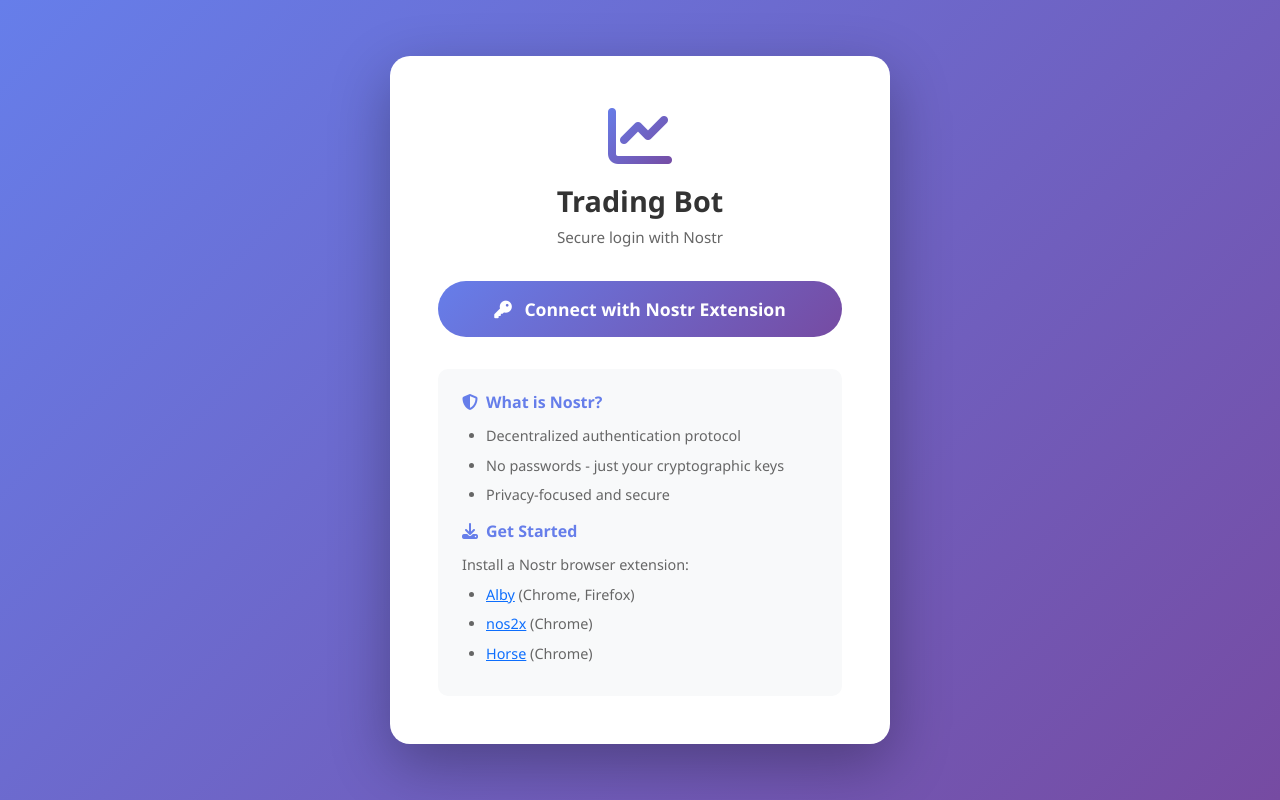
After one commit to laguz/tradingbot, a Flask app: page /login in a window 1280 px wide. The commit adds this page. Run offline with Flask 3, Linux system fonts and the light colour scheme.

Commit message:
Nostr login is working

```diff
--- a/app.py
+++ b/app.py
@@ -1,9 +1,11 @@
 from flask import Flask, render_template, jsonify, request
+from flask_login import login_required, current_user
 # UPDATED: Added get_option_expirations to the import list
 from services.tradier_service import get_account_summary, get_open_positions, get_yearly_pl, get_historical_data, get_option_expirations, get_current_price, check_and_close_positions
 from spread_routes import spreads
 from prediction_routes import predictions
 from ml_performance_routes import ml_performance
+from auth_routes import auth_routes, init_login_manager
 from config import get_config
 from utils.logger import logger
 from database import init_db
@@ -24,7 +26,12 @@ try:
 except Exception as e:
     logger.error(f"Failed to initialize database: {e}")
 
+# Initialize Flask-Login
+init_login_manager(app)
+logger.info("Flask-Login initialized with Nostr authentication")
 
+# Register blueprints
+app.register_blueprint(auth_routes)
 app.register_blueprint(spreads)
 app.register_blueprint(predictions)
 app.register_blueprint(ml_performance)
@@ -32,7 +39,8 @@ app.register_blueprint(ml_performance)
 # --- Main Page Routes ---
 
 @app.route('/')
-def dashboard():
+@login_required
+def index():
     """
     Renders the main dashboard page with live account data.
     """
--- a/requirements.txt
+++ b/requirements.txt
@@ -12,3 +12,5 @@ alembic
 tenacity
 tzdata
 xgboost
+flask-login
+pynostr
--- /dev/null
+++ b/templates/login.html
@@ -0,0 +1,296 @@
+<!DOCTYPE html>
+<html lang="en">
+
+<head>
+    <meta charset="UTF-8">
+    <meta name="viewport" content="width=device-width, initial-scale=1.0">
+    <title>Login with Nostr - Trading Bot</title>
+    <link href="https://cdn.jsdelivr.net/npm/bootstrap@5.3.0/dist/css/bootstrap.min.css" rel="stylesheet">
+    <link rel="stylesheet" href="https://cdnjs.cloudflare.com/ajax/libs/font-awesome/6.4.0/css/all.min.css">
+    <style>
+        body {
+            background: linear-gradient(135deg, #667eea 0%, #764ba2 100%);
+            min-height: 100vh;
+            display: flex;
+            align-items: center;
+            justify-content: center;
+            font-family: 'Segoe UI', Tahoma, Geneva, Verdana, sans-serif;
+        }
+
+        .login-container {
+            background: white;
+            border-radius: 20px;
+            box-shadow: 0 20px 60px rgba(0, 0, 0, 0.3);
+            padding: 3rem;
+            max-width: 500px;
+            width: 100%;
+        }
+
+        .logo {
+            text-align: center;
+            margin-bottom: 2rem;
+        }
+
+        .logo i {
+            font-size: 4rem;
+            background: linear-gradient(135deg, #667eea 0%, #764ba2 100%);
+            -webkit-background-clip: text;
+            -webkit-text-fill-color: transparent;
+            background-clip: text;
+        }
+
+        .logo h1 {
+            font-size: 1.8rem;
+            font-weight: 700;
+            color: #333;
+            margin-top: 1rem;
+        }
+
+        .logo p {
+            color: #666;
+            font-size: 0.95rem;
+        }
+
+        .nostr-icon {
+            width: 60px;
+            height: 60px;
+            margin: 0 auto 1rem;
+            display: block;
+        }
+
+        .btn-nostr {
+            background: linear-gradient(135deg, #667eea 0%, #764ba2 100%);
+            border: none;
+            color: white;
+            padding: 15px 30px;
+            border-radius: 50px;
+            font-size: 1.1rem;
+            font-weight: 600;
+            width: 100%;
+            transition: all 0.3s ease;
+        }
+
+        .btn-nostr:hover {
+            transform: translateY(-2px);
+            box-shadow: 0 10px 30px rgba(102, 126, 234, 0.4);
+            color: white;
+        }
+
+        .btn-nostr:disabled {
+            opacity: 0.6;
+            cursor: not-allowed;
+        }
+
+        .info-box {
+            background: #f8f9fa;
+            border-radius: 10px;
+            padding: 1.5rem;
+            margin-top: 2rem;
+        }
+
+        .info-box h6 {
+            color: #667eea;
+            margin-bottom: 0.8rem;
+            font-weight: 600;
+        }
+
+        .info-box ul {
+            margin: 0;
+            padding-left: 1.5rem;
+            color: #666;
+            font-size: 0.9rem;
+        }
+
+        .info-box li {
+            margin-bottom: 0.5rem;
+        }
+
+        .status-message {
+            margin-top: 1rem;
+            padding: 1rem;
+            border-radius: 10px;
+            display: none;
+        }
+
+        .status-message.success {
+            background: #d4edda;
+            color: #155724;
+            border: 1px solid #c3e6cb;
+        }
+
+        .status-message.error {
+            background: #f8d7da;
+            color: #721c24;
+            border: 1px solid #f5c6cb;
+        }
+
+        .spinner {
+            display: inline-block;
+            width: 20px;
+            height: 20px;
+            border: 3px solid rgba(255, 255, 255, .3);
+            border-radius: 50%;
+            border-top-color: white;
+            animation: spin 0.8s linear infinite;
+        }
+
+        @keyframes spin {
+            to {
+                transform: rotate(360deg);
+            }
+        }
+    </style>
+</head>
+
+<body>
+    <div class="login-container">
+        <div class="logo">
+            <i class="fas fa-chart-line"></i>
+            <h1>Trading Bot</h1>
+            <p>Secure login with Nostr</p>
+        </div>
+
+        <button id="loginBtn" class="btn btn-nostr">
+            <i class="fas fa-key me-2"></i>
+            Connect with Nostr Extension
+        </button>
+
+        <div id="statusMessage" class="status-message"></div>
+
+        <div class="info-box">
+            <h6><i class="fas fa-shield-alt me-2"></i>What is Nostr?</h6>
+            <ul>
+                <li>Decentralized authentication protocol</li>
+                <li>No passwords - just your cryptographic keys</li>
+                <li>Privacy-focused and secure</li>
+            </ul>
+
+            <h6 class="mt-3"><i class="fas fa-download me-2"></i>Get Started</h6>
+            <p class="mb-2" style="color: #666; font-size: 0.9rem;">
+                Install a Nostr browser extension:
+            </p>
+            <ul>
+                <li><a href="https://getalby.com/" target="_blank">Alby</a> (Chrome, Firefox)</li>
+                <li><a href="https://github.com/fiatjaf/nos2x" target="_blank">nos2x</a> (Chrome)</li>
+                <li><a href="https://github.com/supertestnet/horse" target="_blank">Horse</a> (Chrome)</li>
+            </ul>
+        </div>
+    </div>
+
+    <script>
+        const loginBtn = document.getElementById('loginBtn');
+        const statusMessage = document.getElementById('statusMessage');
+
+        function showStatus(message, isError = false) {
+            statusMessage.textContent = message;
+            statusMessage.className = 'status-message ' + (isError ? 'error' : 'success');
+            statusMessage.style.display = 'block';
+        }
+
+        function hideStatus() {
+            statusMessage.style.display = 'none';
+        }
+
+        async function loginWithNostr() {
+            hideStatus();
+
+            // Check if Nostr extension is available
+            if (!window.nostr) {
+                showStatus('No Nostr extension found. Please install Alby, nos2x, or another Nostr extension.', true);
+                return;
+            }
+
+            loginBtn.disabled = true;
+            loginBtn.innerHTML = '<span class="spinner me-2"></span> Connecting...';
+
+            try {
+                // Get public key from extension
+                const pubkey = await window.nostr.getPublicKey();
+                console.log('Public key:', pubkey);
+
+                // Get challenge from server
+                loginBtn.innerHTML = '<span class="spinner me-2"></span> Getting challenge...';
+                const challengeRes = await fetch('/api/auth/challenge', {
+                    method: 'POST',
+                    headers: { 'Content-Type': 'application/json' },
+                    body: JSON.stringify({ pubkey })
+                });
+
+                if (!challengeRes.ok) {
+                    throw new Error('Failed to get challenge');
+                }
+
+                const { challenge } = await challengeRes.json();
+                console.log('Challenge received');
+
+                // Sign challenge with extension
+                loginBtn.innerHTML = '<span class="spinner me-2"></span> Please sign in your Nostr extension...';
+
+                const signedEvent = await window.nostr.signEvent({
+                    kind: 22242,  // Custom kind for auth
+                    created_at: Math.floor(Date.now() / 1000),
+                    tags: [],
+                    content: challenge
+                });
+
+                const signature = signedEvent.sig;
+                console.log('Challenge signed');
+
+                // Get user metadata if available
+                let metadata = {};
+                try {
+                    const metadataRes = await fetch(`https://relay.nostr.info/${pubkey}/metadata`);
+                    if (metadataRes.ok) {
+                        metadata = await metadataRes.json();
+                    }
+                } catch (e) {
+                    console.log('Could not fetch metadata');
+                }
+
+                // Verify signature with server
+                loginBtn.innerHTML = '<span class="spinner me-2"></span> Verifying...';
+                const verifyRes = await fetch('/api/auth/verify', {
+                    method: 'POST',
+                    headers: { 'Content-Type': 'application/json' },
+                    body: JSON.stringify({
+                        pubkey,
+                        signature,
+                        metadata
+                    })
+                });
+
+                if (!verifyRes.ok) {
+                    throw new Error('Verification failed');
+                }
+
+                const result = await verifyRes.json();
+
+                if (result.success) {
+                    showStatus('Successfully authenticated! Redirecting...');
+                    setTimeout(() => {
+                        window.location.href = '/';
+                    }, 1000);
+                } else {
+                    throw new Error(result.error || 'Authentication failed');
+                }
+
+            } catch (error) {
+                console.error('Login error:', error);
+                showStatus('Authentication failed: ' + error.message, true);
+                loginBtn.disabled = false;
+                loginBtn.innerHTML = '<i class="fas fa-key me-2"></i> Connect with Nostr Extension';
+            }
+        }
+
+        loginBtn.addEventListener('click', loginWithNostr);
+
+        // Auto-login if extension is available and user wants
+        window.addEventListener('load', () => {
+            if (window.nostr && localStorage.getItem('nostr_auto_login') === 'true') {
+                loginWithNostr();
+            }
+        });
+    </script>
+</body>
+
+</html>
```
Also changed, not shown: auth_routes.py (added, +167 -0 lines), services/nostr_auth.py (added, +144 -0 lines), templates/layout.html (+26 -2 lines), 1 other file.
